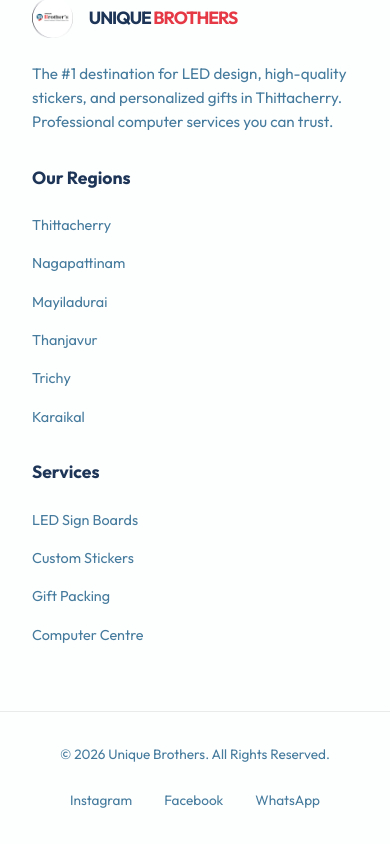
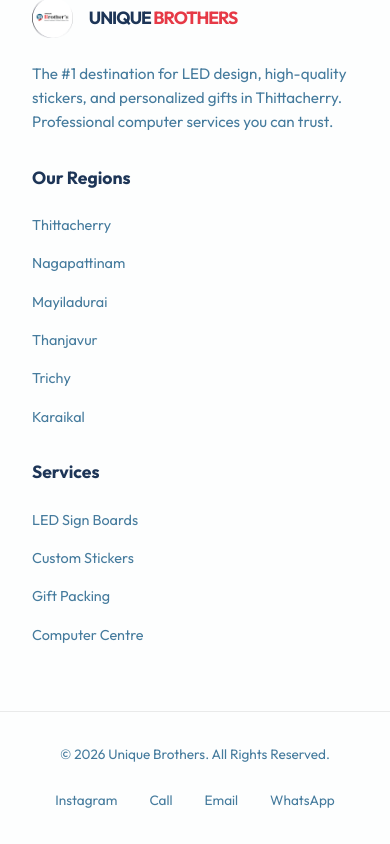
Before and after one commit to uniquebrothersitsolution-hub/website, a React (Vite) app: page / in a window 390 px wide. Shown: the part 8075-8919 px from the top of the page. Built offline with nearby package versions, Linux system fonts and the light colour scheme.

Commit message:
Make phone and email clickable with tel: and mailto:

```diff
--- a/src/components/Contact.jsx
+++ b/src/components/Contact.jsx
@@ -23,14 +23,14 @@
                             <span className="info-icon">📞</span>
                             <div>
                                 <h4>Call Us</h4>
-                                <p>+91 82701 50033</p>
+                                <p><a href="tel:+918270150033">+91 82701 50033</a></p>
                             </div>
                         </div>
                         <div className="info-item">
                             <span className="info-icon">📧</span>
                             <div>
                                 <h4>Email</h4>
-                                <p>shashaher07@gmail.com</p>
+                                <p><a href="mailto:shashaher07@gmail.com">shashaher07@gmail.com</a></p>
                             </div>
                         </div>
 
--- a/src/components/Footer.jsx
+++ b/src/components/Footer.jsx
@@ -43,7 +43,8 @@
                     <p>&copy; {new Date().getFullYear()} Unique Brothers. All Rights Reserved.</p>
                     <div className="socials">
                         <a href="https://www.instagram.com/unique_brothers__" target="_blank" rel="noopener noreferrer">Instagram</a>
-                        <a href="#">Facebook</a>
+                        <a href="tel:+918270150033" title="Call Us">Call</a>
+                        <a href="mailto:shashaher07@gmail.com" title="Email Us">Email</a>
                         <a href="https://wa.me/918270150033">WhatsApp</a>
                     </div>
                 </div>
```
